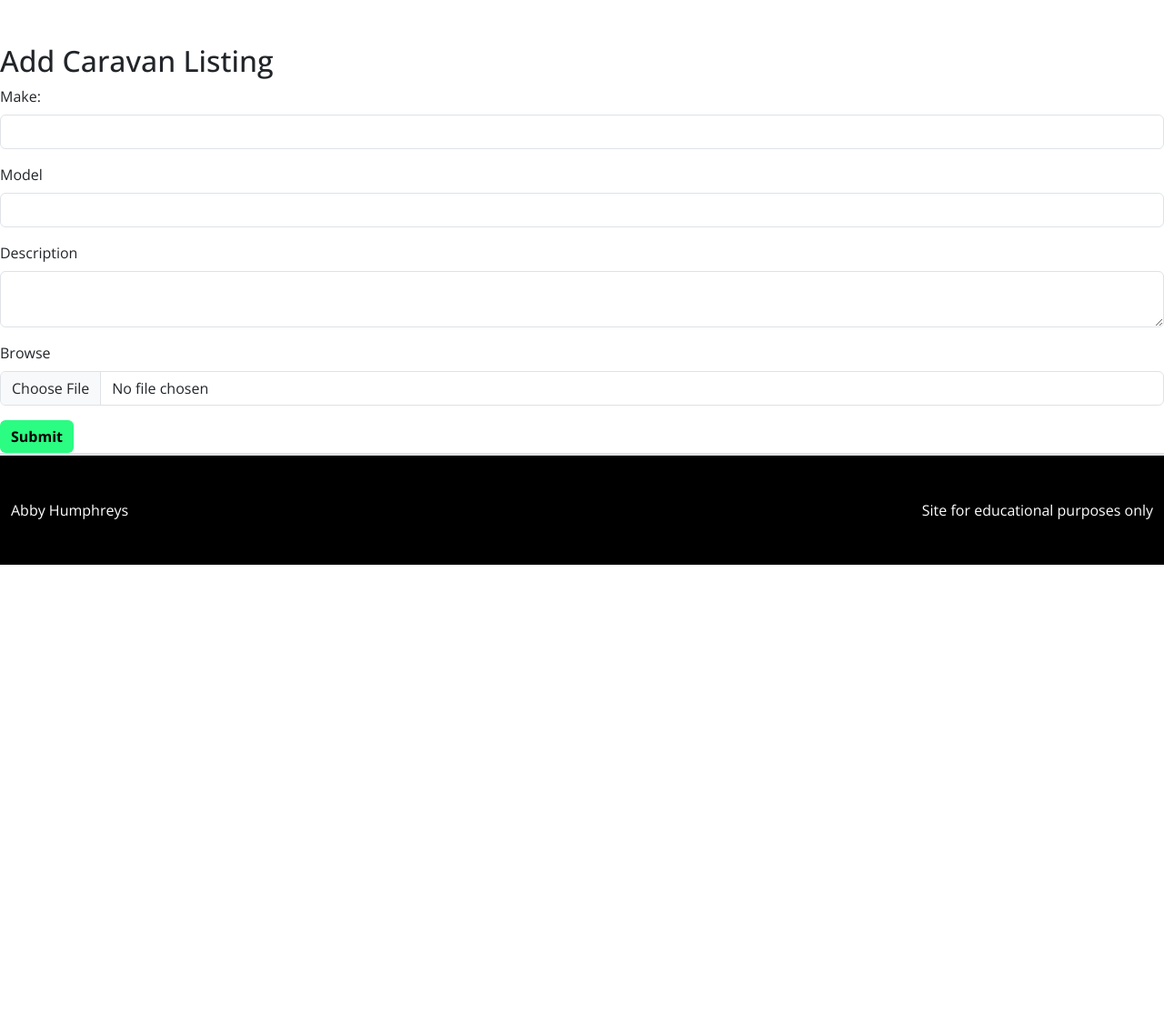
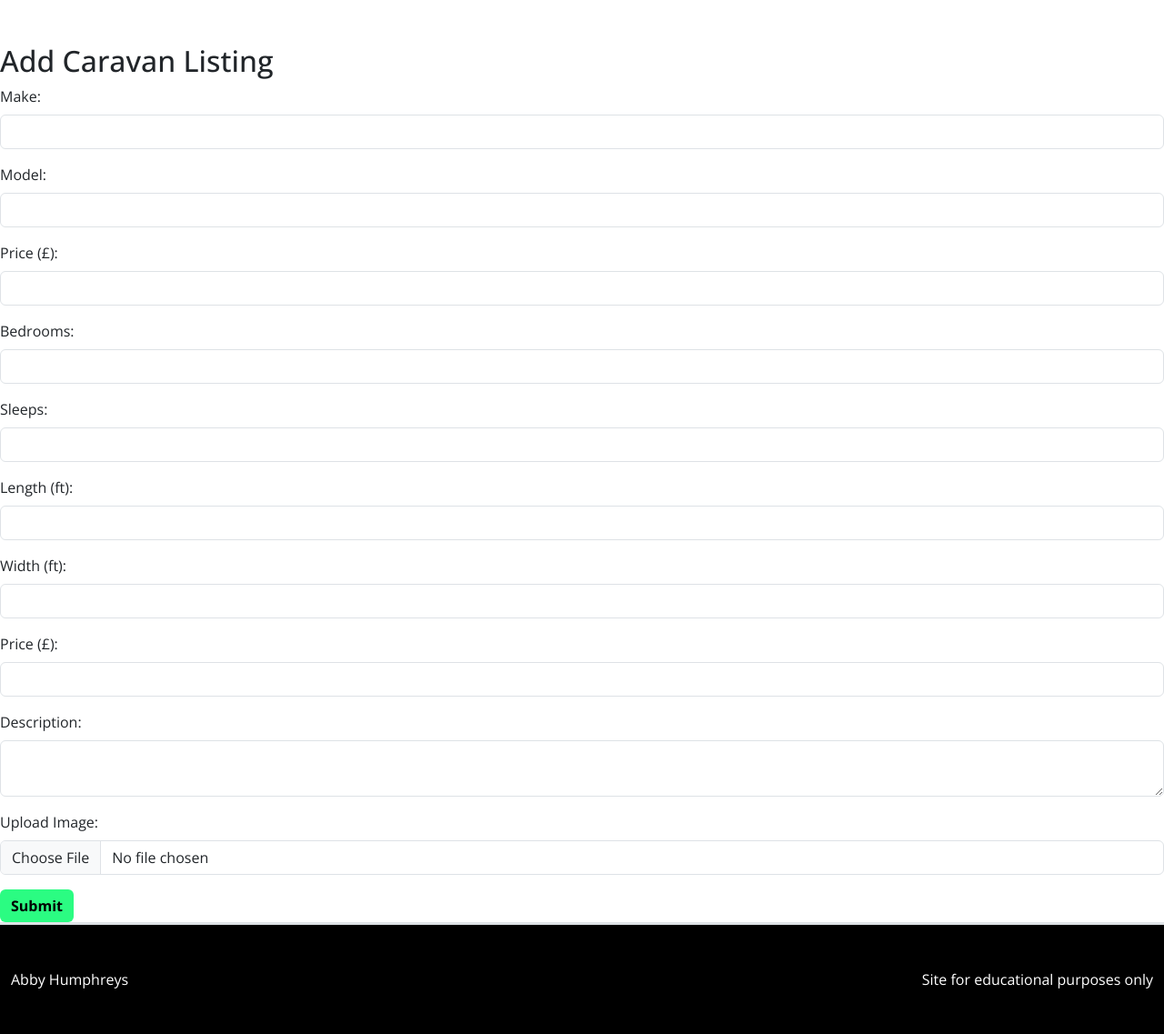
Before and after one commit to AbbyHumphreys/Caravansy, a Flask app: page /add_listing in a window 1280 px wide. Shown: the part 74-1211 px from the top of the page at 91% size. Before the commit the page ends 695 px from the top, so only its background shows below. Run offline with Flask 2, Linux system fonts and the light colour scheme; some libraries are stand-ins or nearby versions.

Commit message:
add: extra fields to add listing page

```diff
--- a/templates/addlisting.html
+++ b/templates/addlisting.html
@@ -9,15 +9,39 @@
             <input type="text" class="form-control" id="make" name="make" aria-describedby="caravanmake" required>
         </div>
         <div class="mb-3">
-            <label for="model" class="form-label">Model</label>
+            <label for="model" class="form-label">Model:</label>
             <input type="text" class="form-control" id="model" name="model" required>
         </div>
         <div class="mb-3">
-            <label for="description" class="form-label">Description</label>
+            <label for="price" class="form-label">Price (£):</label>
+            <input type="number" class="form-control" id="price" name="price" minlength="1" maxlength="8" required>
+        </div>
+        <div class="mb-3">
+            <label for="beds" class="form-label">Bedrooms:</label>
+            <input type="number" class="form-control" id="beds" name="beds" minlength="1" maxlength="1" required>
+        </div>
+        <div class="mb-3">
+            <label for="sleeps" class="form-label">Sleeps:</label>
+            <input type="number" class="form-control" id="sleeps" name="sleeps" minlength="1" maxlength="2" required>
+        </div>
+        <div class="mb-3">
+            <label for="length" class="form-label">Length (ft):</label>
+            <input type="number" class="form-control" id="length" name="length" minlength="2" maxlength="2" required>
+        </div>
+        <div class="mb-3">
+            <label for="width" class="form-label">Width (ft):</label>
+            <input type="number" class="form-control" id="width" name="width" minlength="2" maxlength="2" required>
+        </div>
+        <div class="mb-3">
+            <label for="price" class="form-label">Price (£):</label>
+            <input type="number" class="form-control" id="price" name="price" required>
+        </div>
+        <div class="mb-3">
+            <label for="description" class="form-label">Description:</label>
             <textarea class="form-control" aria-label="description" id="description" name="description" required></textarea>
         </div>
         <div class="mb-3">
-            <label for="image" class="form-label">Browse</label>
+            <label for="image" class="form-label">Upload Image:</label>
             <input type="file" class="form-control" id="image" name="image" accept="image/*" required>
         </div>
         <button type="submit" class="btn btn-primary">Submit</button>
```
